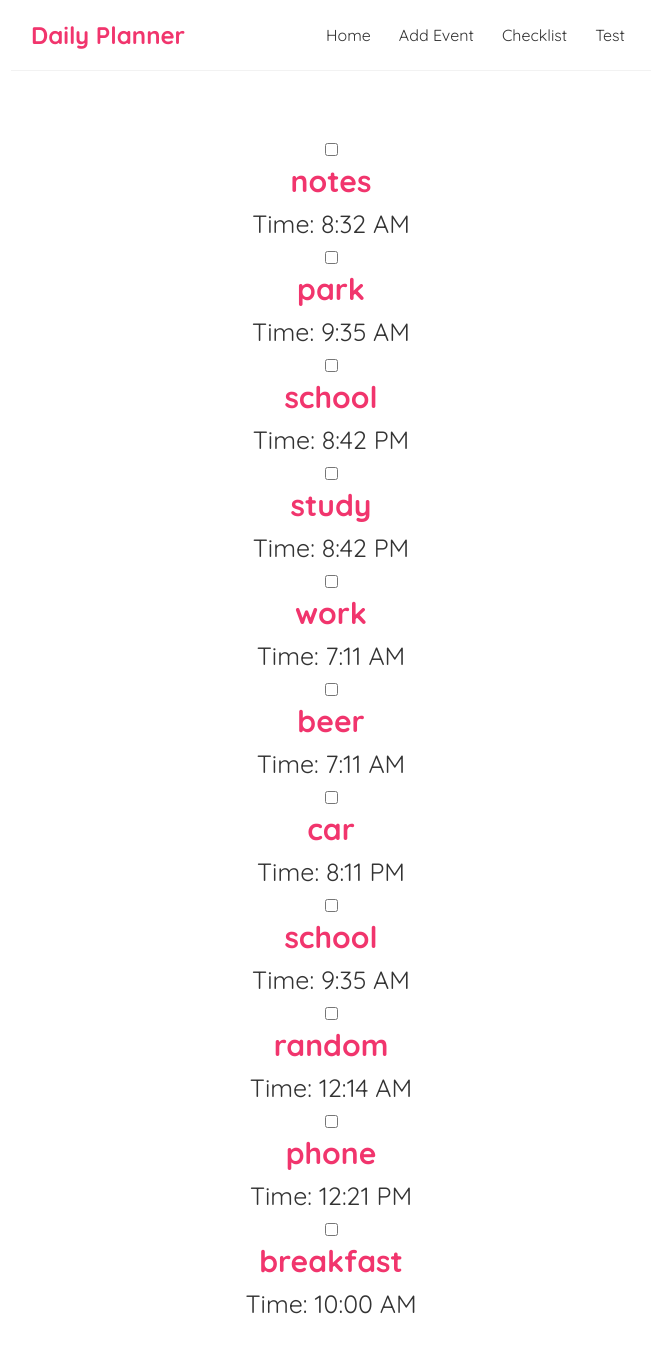
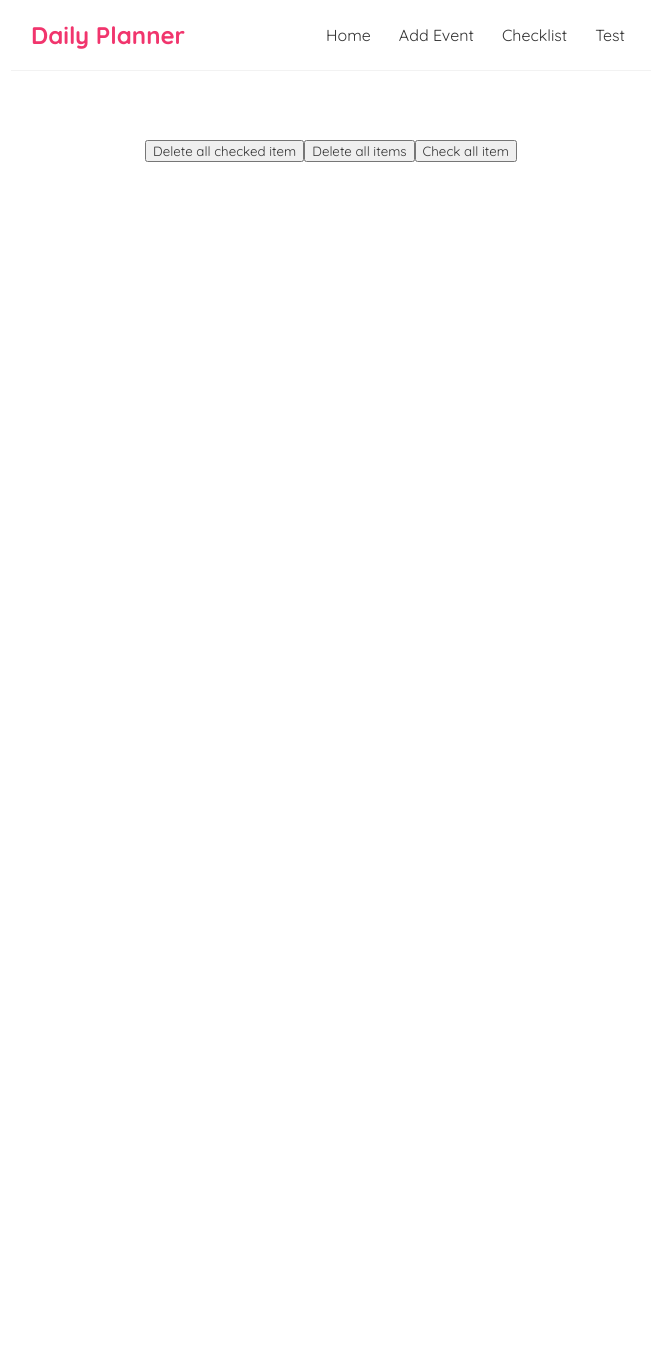
Before and after one commit to TheAnonymous-stack/daily-planner, a React (Create React App) app: page /checklist in a window 1280 px wide. Shown: the top 1352 px of the page, without its empty margins (309-965 px from the left). After the commit the page ends 800 px from the top, so only its background shows below. Built offline with nearby package versions, Linux system fonts and the light colour scheme; data requests are answered from the project's data file.

Commit message:
add-ons worked

```diff
--- a/data/db.json
+++ b/data/db.json
@@ -1,70 +1,3 @@
 {
-  "events": [
-    {
-      "eventType": "notes",
-      "time": "8:32 AM",
-      "eventNote": "",
-      "id": 2
-    },
-    {
-      "eventType": "park",
-      "time": "9:35 AM",
-      "eventNote": "",
-      "id": 3
-    },
-    {
-      "eventType": "school",
-      "time": "8:42 PM",
-      "eventNote": "",
-      "id": 4
-    },
-    {
-      "eventType": "study",
-      "time": "8:42 PM",
-      "eventNote": "",
-      "id": 5
-    },
-    {
-      "eventType": "work",
-      "time": "7:11 AM",
-      "eventNote": "",
-      "id": 6
-    },
-    {
-      "eventType": "beer",
-      "time": "7:11 AM",
-      "eventNote": "",
-      "id": 7
-    },
-    {
-      "eventType": "car",
-      "time": "8:11 PM",
-      "eventNote": "",
-      "id": 8
-    },
-    {
-      "eventType": "school",
-      "time": "9:35 AM",
-      "eventNote": "",
-      "id": 9
-    },
-    {
-      "eventType": "random",
-      "time": "12:14 AM",
-      "eventNote": "",
-      "id": 10
-    },
-    {
-      "eventType": "phone",
-      "time": "12:21 PM",
-      "eventNote": "",
-      "id": 11
-    },
-    {
-      "eventType": "breakfast ",
-      "time": "10:00 AM",
-      "eventNote": "",
-      "id": 12
-    }
-  ]
+  "events": []
 }
--- a/src/Checklist.js
+++ b/src/Checklist.js
@@ -16,6 +16,7 @@ const Checklist = () => {
 
 
 
+
         </div>
       );
     }
--- a/src/ContentHome.js
+++ b/src/ContentHome.js
@@ -62,6 +62,14 @@ const ContentHome = ({USER_EVENTS}) => {
 
         }
     }
+    var GetElement = TimeTable[11];
+    TimeTable.splice(11,1);
+    TimeTable.splice(0,0,GetElement);
+
+    var TakeElement = TimeTable[23];
+    TimeTable.splice(23,1);
+    TimeTable.splice(12,0,TakeElement);
+
     console.log({TimeTable});
 
     // const Table = [];
--- a/src/EventList.js
+++ b/src/EventList.js
@@ -1,23 +1,128 @@
-import { useState } from 'react';
+// import { useEffect } from 'react';
+// import { useState } from 'react';
+import React from 'react';
 import { Link } from 'react-router-dom';
 
 const EventList = ({ USER_EVENTS }) => {
-    const [checked, setChecked] = useState([]);
-    const handleCheck = (e) => {
-        var updatedList = [...checked];
-        if (e.target.checked) {
-            updatedList = [...checked, e.target.value];
-        } else {
-            updatedList.splice(checked.indexOf(e.target.value),1);
-        }
-        setChecked(updatedList);
+
+
+    // const [checked, setChecked] = useState([]);
+
+    // const handleCheck = (e) => {
+
+    //     var updatedList = [...checked];
+    //     console.log({updatedList});
+    //     if (e.target.checked) {
+    //         updatedList = [...checked, e.target.value];
+    //     } else {
+    //         updatedList.splice(checked.indexOf(e.target.value),1);
+    //     }
+    //     setChecked(updatedList);
+    //     console.log({checked});
+
+    // };
+    // function handleCheckall() {
+    //     checked = [];
+    //     // var UpdatedList = [];
+    //     // USER_EVENTS.map(e => {
+    //     //     var ele = e.toString();
+    //     //     UpdatedList.push(ele)
+    //     // })
+    //     // setChecked(UpdatedList);
+    // }
+    // function handleCheckall() {
+    //     const TABLE = [];
+    //     USER_EVENTS.map(ev => {
+    //         var a = [];
+    //         a.push(ev);
+    //         TABLE.push(`${a}`);
+    //     })
+    //     setChecked(TABLE);
+    //     console.log({checked});
+    // }
+    // function handleCheckall() {
+    //     var UpdatedList = [...checked,USER_EVENTS];
+    //     setChecked(UpdatedList);
+    //     console.log({UpdatedList});
+
+    //     }
+
+
+
+
+
+    // }
+    // const [isCheckAll, setIsCheckAll] = useState(false);
+    // const [isCheck, setIsCheck] = useState([]);
+    // const [list, setList] = useState()
+
+    // useEffect(() => {
+    //     setList(USER_EVENTS);
+    // },[USER_EVENTS]);
+
+    // const handleCheckall = e => {
+    //     setIsCheckAll(!isCheckAll);
+    //     setIsCheck(list.map(li => li.id));
+    //     if (isCheckAll) {
+    //         setIsCheck([])
+    //     }
+    // };
+
+    // const handleCheck = e => {
+    //     const { id, checked } = e.target;
+    //     setIsCheck([...isCheck, id]);
+    //     if (!checked) {
+    //         setIsCheck(isCheck.filter(item => item !== id));
+    //     }
+    // };
+    function handleDeleteAll() {
+        USER_EVENTS.map((e) => {
+            fetch('http://localhost:8000/events/'+e.id , {
+            method: 'DELETE'
+        })
+
+        })
+        window.location.reload(false);
 
     };
+   function handleCheckall() {
+    USER_EVENTS.map((event) => {
+        const isChecked = true;
+        const eventType = event.eventType;
+        const time = event.time;
+        const eventNote = event.eventNote;
 
+        const update = { eventType, time, eventNote, isChecked };
+
+        fetch('http://localhost:8000/events/'+ event.id, {
+            method: 'PUT',
+            headers: {"Content-Type": "application/json" },
+            body: JSON.stringify(update)
+
+            });
+            window.location.reload(false);
+    })
+   };
+   function handleDeleteChecked() {
+    USER_EVENTS.map((event) => {
+        if (event.isChecked === true) {
+            fetch('http://localhost:8000/events/'+ event.id, {
+            method: 'DELETE'
+        })
+        }
+    })
+    window.location.reload(false);
+   };
 
     return (
 
     <div className="bigger-eventlist">
+        <div className="add-ons">
+            <button onClick={handleDeleteChecked}>Delete all checked item</button>
+            <button onClick ={handleDeleteAll}>Delete all items</button>
+            <button onClick={handleCheckall}>Check all item</button>
+        </div>
+
 
 
         <div className="event-list">
@@ -27,9 +132,28 @@ const EventList = ({ USER_EVENTS }) => {
 
                 <div className="event-preview" key={event.id}>
 
-                    <input value={event}
+                    <input
+                    value={event}
                     type="checkbox"
-                    onChange={handleCheck}
+                    onChange={() => {
+                        const isChecked = !event.isChecked;
+                        const eventType = event.eventType;
+                        const time = event.time;
+                        const eventNote = event.eventNote;
+
+                        const update = { eventType, time, eventNote, isChecked };
+                        console.log({update});
+                        fetch('http://localhost:8000/events/'+ event.id, {
+                            method: 'PUT',
+                            headers: {"Content-Type": "application/json" },
+                            body: JSON.stringify(update)
+
+                        });
+                        window.location.reload(false);
+                    }}
+                    checked={event.isChecked}
+
+
 
             />
 
--- a/src/Form.js
+++ b/src/Form.js
@@ -9,12 +9,13 @@ const Form = () => {
     const [eventNote, setEventNote] = useState('');
     const [time, setTime] = useState('');
     const [isPending, setIsPending] = useState(false);
+    var isChecked = false;
     const history = useHistory();
 
     const handleSubmit = (e) => {
         e.preventDefault();
 
-        const task = { eventType, time, eventNote };
+        const task = { eventType, time, eventNote, isChecked };
         setIsPending(true);
 
 
```
